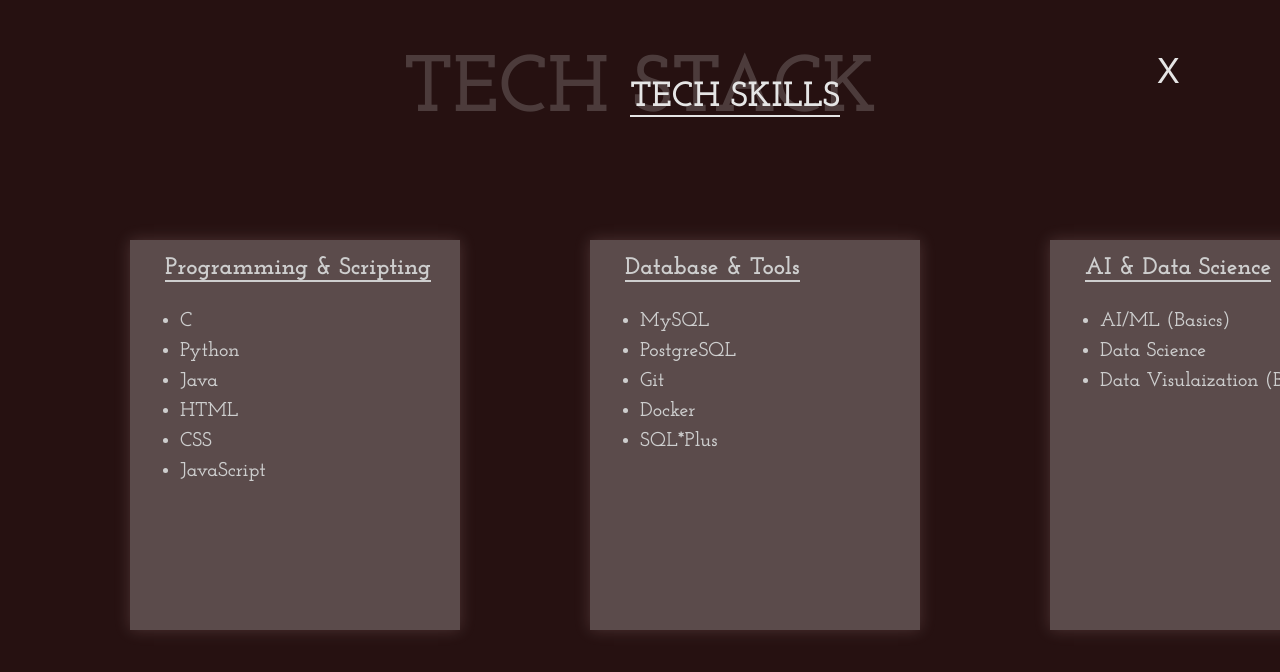
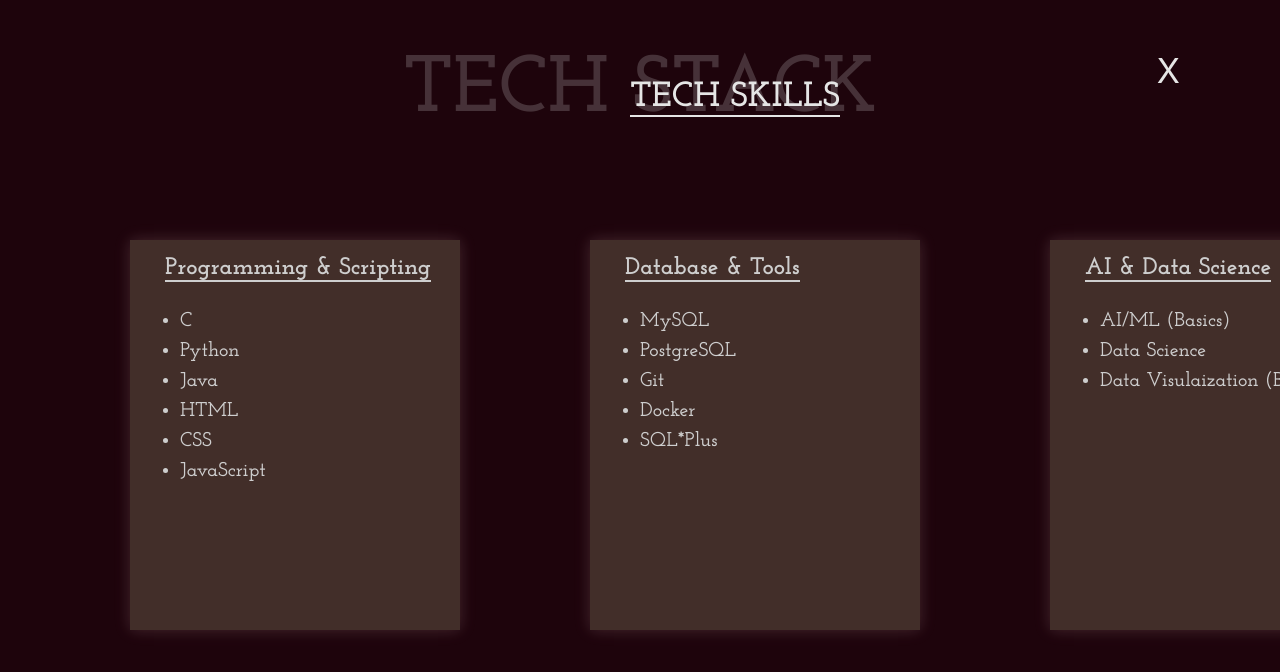
Before and after one commit to deva-nandhana15/CODSOFT, a plain HTML site: page LEVEL-1/TASK-1/skills.html in a window 1280 px wide. Shown: the top 672 px of the page. Drawn offline with Linux system fonts and the light colour scheme.

Commit message:
updated resume

```diff
--- a/LEVEL-1/TASK-1/style.css
+++ b/LEVEL-1/TASK-1/style.css
@@ -6,7 +6,7 @@
 
 body {
   font-family: 'Josefin Slab', serif;
-  background-color: #2A1313;
+  background-color: #21040d;
   color: white;
   height: 100%;
 }
@@ -242,7 +242,7 @@ header {
 .skills-box1{
   width: 330px;
   height: 390px;
-  background-color: #705E5E;
+  background-color: #523933;
   object-fit: contain;
   box-shadow: 0 0 15px rgba(255, 204, 203, 0.2);
   position: absolute;
@@ -281,7 +281,7 @@ header {
 .skills-box2{
   width: 330px;
   height: 390px;
-  background-color: #705E5E;
+  background-color:#523933;
   object-fit: contain;
   box-shadow: 0 0 15px rgba(255, 204, 203, 0.2);
   position: absolute;
@@ -320,7 +320,7 @@ header {
 .skills-box3{
   width: 330px;
   height: 390px;
-  background-color: #705E5E;
+  background-color: #523933;
   object-fit: contain;
   box-shadow: 0 0 15px rgba(255, 204, 203, 0.2);
   position: absolute;
```
Also changed, not shown: 1 other file.
